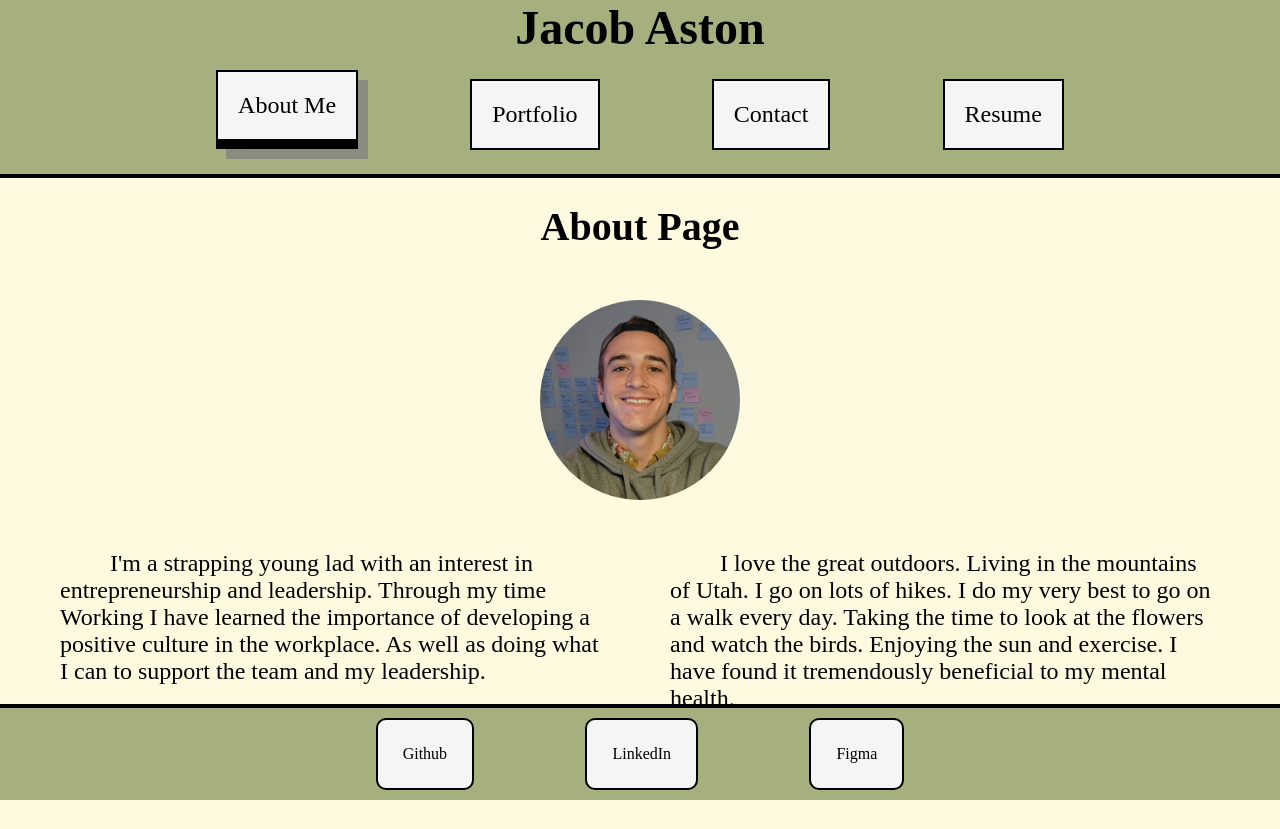
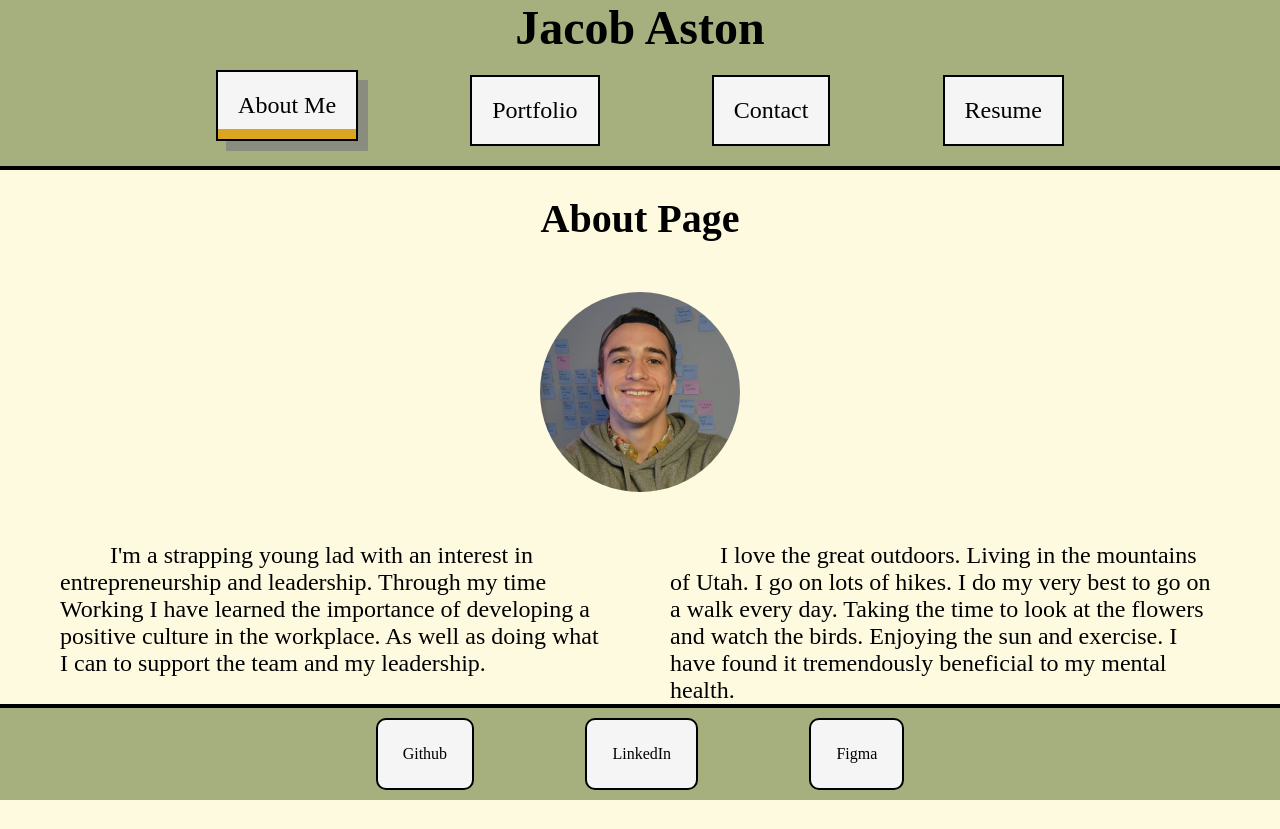
Before and after one commit to Jacob-Aston/react-portfolio, a React (Create React App) app: page / in a window 1280 px wide. Built offline with nearby package versions, Linux system fonts and the light colour scheme; the HTML template or start-up script is replaced by a standard one.

Commit message:
replaced thick borders on navigation buttons with inset goldenrod box shadows.

```diff
--- a/src/styles/Navigation.css
+++ b/src/styles/Navigation.css
@@ -36,9 +36,8 @@ nav {
 }
 
 .dropdown-content .nav-link.active {
-  box-shadow: 0 0;
+  box-shadow: inset 10px 0 goldenrod;
   margin: 0;
-  border-left: 10px solid;
   border-bottom: 2px solid;
   border-color: black;
 }
@@ -65,9 +64,8 @@ nav {
 }
 
 .nav-link.active {
-  box-shadow: 10px 10px rgba(128, 128, 128, 0.75);
+  box-shadow: 10px 10px rgba(128, 128, 128, 0.75), inset 0 -10px goldenrod;
   margin-bottom: 10px;
-  border-bottom: 10px solid black;
 }
 
 .show {
```
